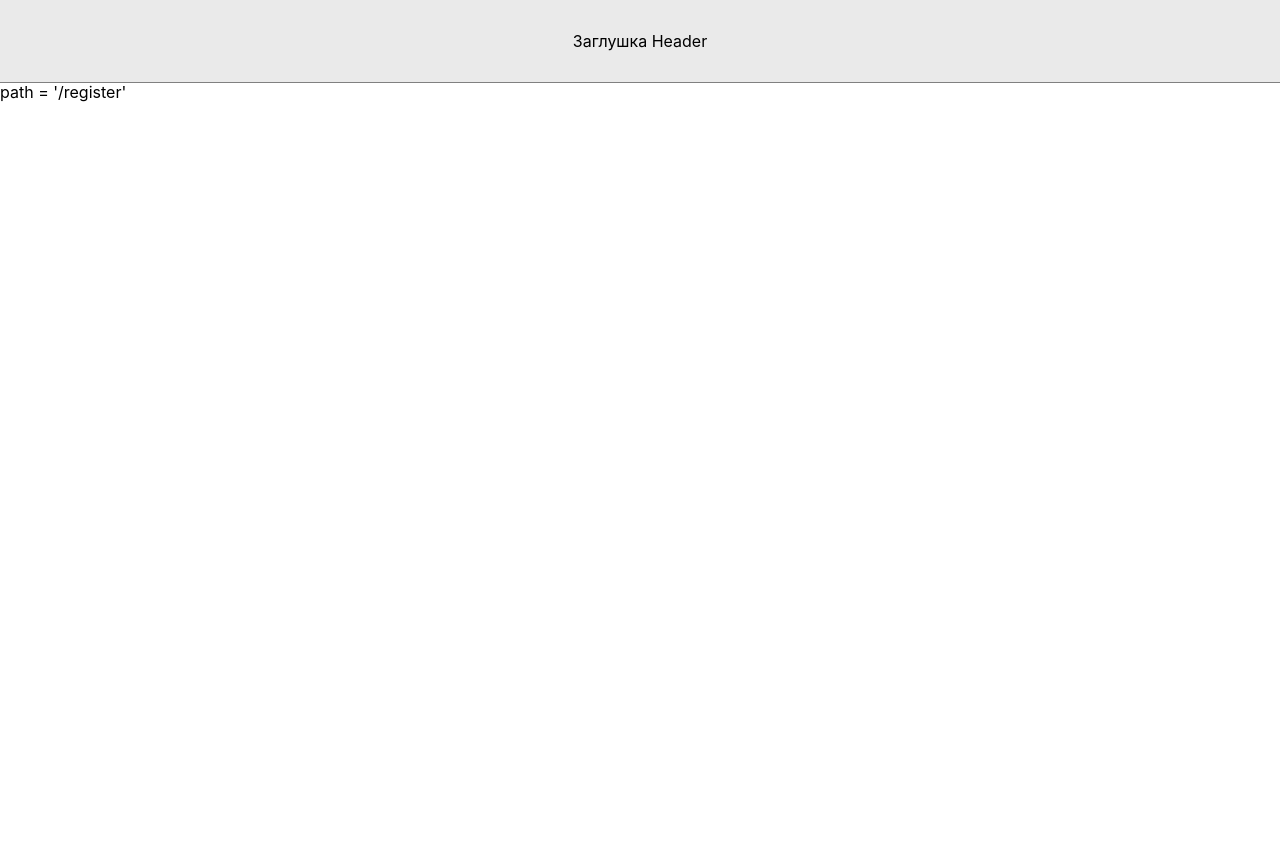
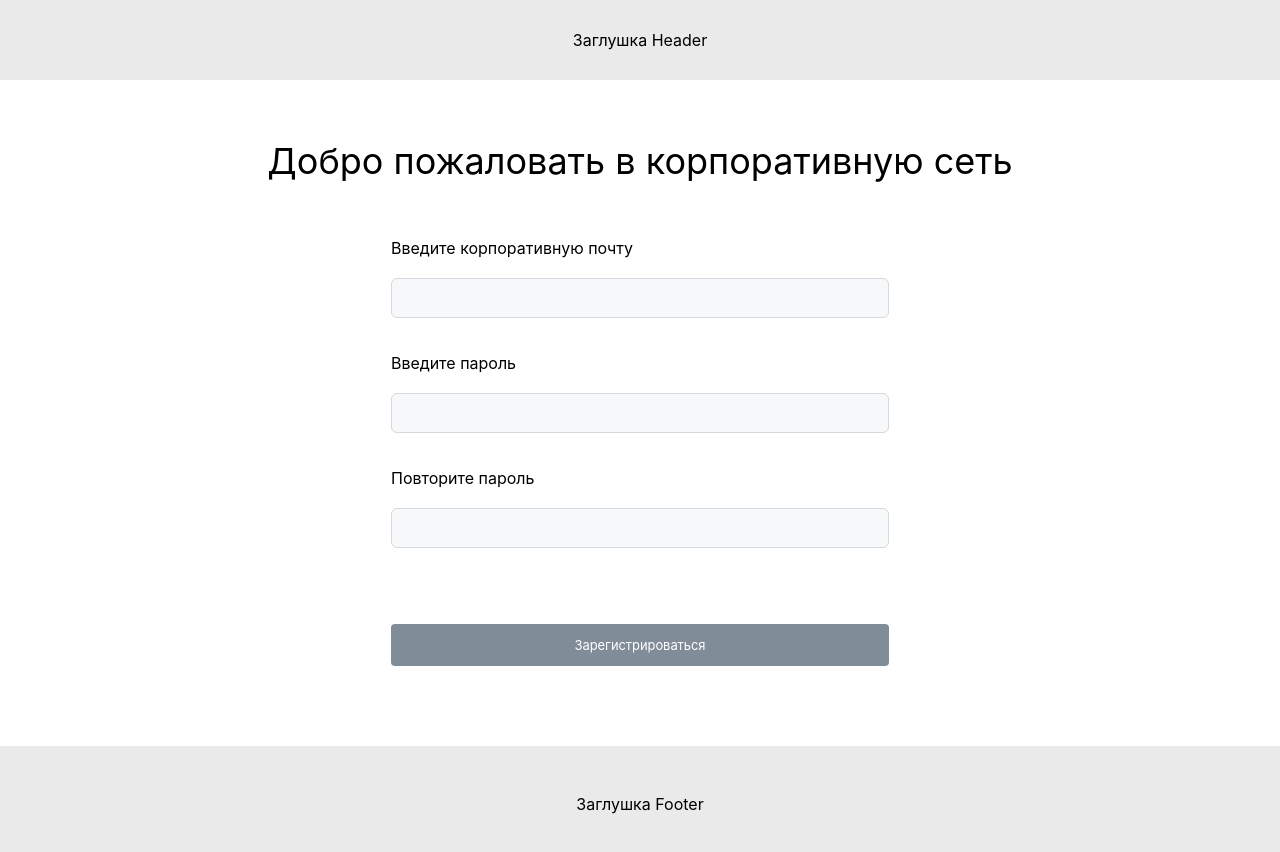
Before and after one commit to social-network-ya-practicum/frontend, a React (Create React App) app: page /register in a window 1280 px wide. Shown: the top 852 px of the page. Before the commit the page ends 800 px from the top, so only its background shows below. Built offline with nearby package versions, Linux system fonts and the light colour scheme.

Commit message:
feat: добавил компоненты страниц login-page && register-page

```diff
--- a/src/components/app/app.jsx
+++ b/src/components/app/app.jsx
@@ -1,5 +1,7 @@
 import { Outlet, Route, Routes } from 'react-router-dom';
 import MainLayout from '../layouts/main-layout/main-layout';
+import LoginPage from '../../pages/login-page/login-page';
+import RergisterPage from '../../pages/register-page/register-page';
 
 function App() {
 	return (
@@ -15,8 +17,8 @@ function App() {
 					<Route path=":user" element={<div>path = '/:user'</div>} />
 					<Route path=":user/edit" element={<div>path = '/:user/edit'</div>} />
 				</Route>
-				<Route path="/login" element={<div>path = '/login'</div>} />
-				<Route path="/register" element={<div>path = '/register'</div>} />
+				<Route path="/login" element={<LoginPage />} />
+				<Route path="/register" element={<RergisterPage />} />
 			</Route>
 			<Route path="*" element={<div>Page 404</div>} />
 		</Routes>
--- a/src/components/layouts/main-layout/main-layout.jsx
+++ b/src/components/layouts/main-layout/main-layout.jsx
@@ -10,9 +10,10 @@ function MainLayout() {
 					display: 'flex',
 					justifyContent: 'center',
 					alignItems: 'center',
-					height: 83,
+					height: 'var(--header_height)',
 					backgroundColor: '#EAEAEA',
 					width: '100%',
+					position: 'fixed',
 				}}
 			>
 				Заглушка Header
@@ -21,6 +22,20 @@ function MainLayout() {
 			<main className={styles.layout__content}>
 				<Outlet />
 			</main>
+
+			{/* @TODO:  Заменить <footer> на Footer */}
+			<footer
+				style={{
+					display: 'flex',
+					justifyContent: 'center',
+					alignItems: 'center',
+					height: 'var(--footer_height)',
+					backgroundColor: '#EAEAEA',
+					width: '100%',
+				}}
+			>
+				Заглушка Footer
+			</footer>
 		</div>
 	);
 }
--- a/src/components/layouts/main-layout/main-layout.module.scss
+++ b/src/components/layouts/main-layout/main-layout.module.scss
@@ -12,8 +12,10 @@
 
 		display: flex;
 		flex-direction: column;
+		padding-top: var(--header_height);
 		width: 100%;
 		max-width: 1280px;
 		flex-grow: 1;
+		flex-shrink: 1;
 	}
 }
--- a/src/index.scss
+++ b/src/index.scss
@@ -32,6 +32,10 @@
 	--color_d9d9d9: #d9d9d9;
 	--color_d3d9de: #d3d9de;
 	--color_cad5e3: #cad5e3;
+
+	// 2. other variables:
+	--header_height: 80px;
+	--footer_height: 116px;
 }
 
 *,
--- /dev/null
+++ b/src/pages/login-page/login-page.jsx
@@ -0,0 +1,14 @@
+import styles from './login-page.module.scss';
+import LoginForm from '../../components/login-form/login-form';
+
+function LoginPage() {
+	return (
+		<section className={styles['login-page']}>
+			<div className={styles['login-page__buffer-top']} />
+			<LoginForm onSubmit={(e) => e.preventDefault()} />
+			<div className={styles['login-page__buffer-bottom']} />
+		</section>
+	);
+}
+
+export default LoginPage;
--- /dev/null
+++ b/src/pages/login-page/login-page.module.scss
@@ -0,0 +1,21 @@
+.login-page {
+	display: flex;
+	flex-direction: column;
+	width: 100%;
+	justify-content: center;
+	align-items: center;
+	min-height: calc(100vh - var(--header_height) - var(--footer_height));
+
+	// &__buffer-top и &__buffer-bottom добавлены для позиционирования формы на странице, с учётом того, что для базового экрана  из макета  на 1280x1167 - расстояние от формы до Header 299px, а до Footer 317px. Пропорция сохранится для любой высоты экрана
+
+	&__buffer-top {
+		min-height: 60px;
+		display: flex;
+		flex: 1;
+	}
+	&__buffer-bottom {
+		min-height: 80px;
+		display: flex;
+		flex: calc(317 / 299);
+	}
+}
--- /dev/null
+++ b/src/pages/register-page/register-page.jsx
@@ -0,0 +1,14 @@
+import styles from './register-page.module.scss';
+import RegisterForm from '../../components/register-form/register-form';
+
+function RergisterPage() {
+	return (
+		<section className={styles['register-page']}>
+			<div className={styles['register-page__buffer-top']} />
+			<RegisterForm onSubmit={(e) => e.preventDefault()} />
+			<div className={styles['register-page__buffer-bottom']} />
+		</section>
+	);
+}
+
+export default RergisterPage;
--- /dev/null
+++ b/src/pages/register-page/register-page.module.scss
@@ -0,0 +1,21 @@
+.register-page {
+	display: flex;
+	flex-direction: column;
+	width: 100%;
+	justify-content: center;
+	align-items: center;
+	min-height: calc(100vh - var(--header_height) - var(--footer_height));
+
+	// &__buffer-top и &__buffer-bottom добавлены для позиционирования формы на странице, с учётом того, что для базового экрана  из макета  на 1280x1167 - расстояние от формы до Header 299px, а до Footer 214px. Пропорция сохранится для любой высоты экрана
+
+	&__buffer-top {
+		min-height: 60px;
+		display: flex;
+		flex: 1;
+	}
+	&__buffer-bottom {
+		min-height: 80px;
+		display: flex;
+		flex: calc(214 / 299);
+	}
+}
```
Also changed, not shown: src/components/common/auth-input/images/eye-slash.svg (added), src/components/common/auth-input/images/eye.svg (added), src/pages/example-page/example-page.jsx (deleted), src/pages/example-page/example-page.module.scss (deleted).
